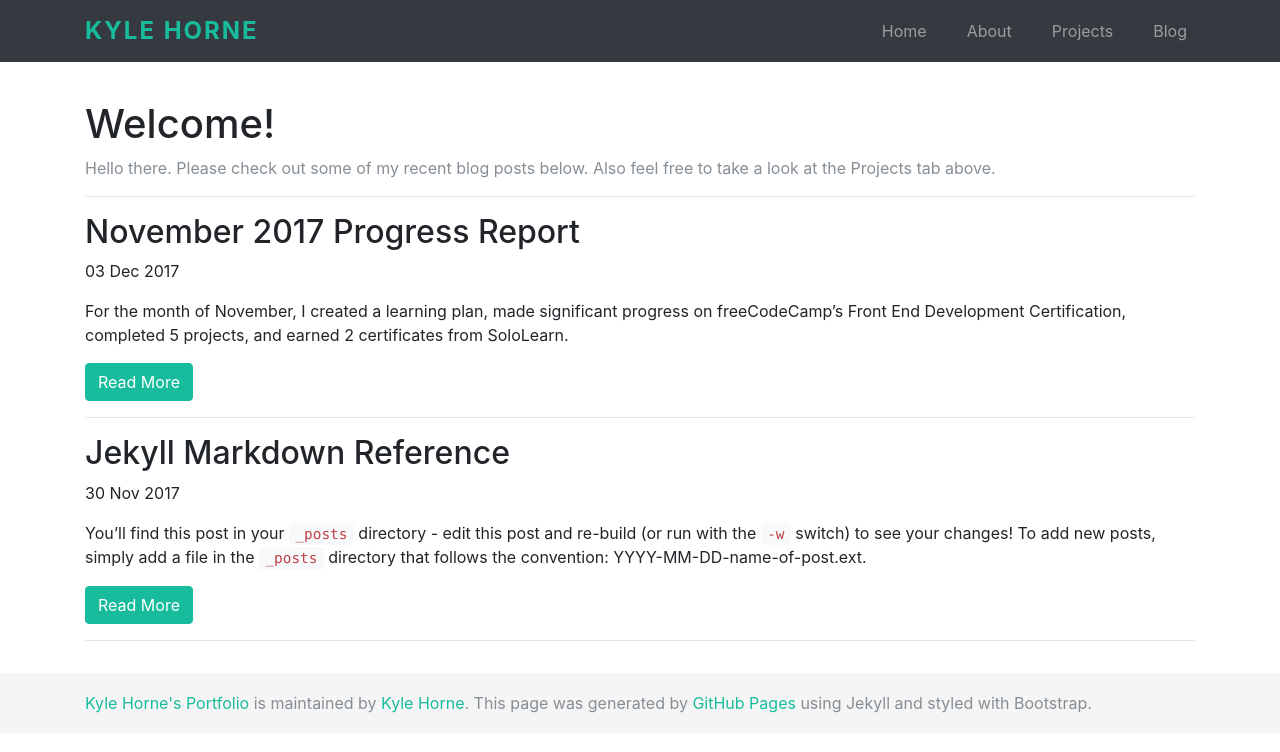
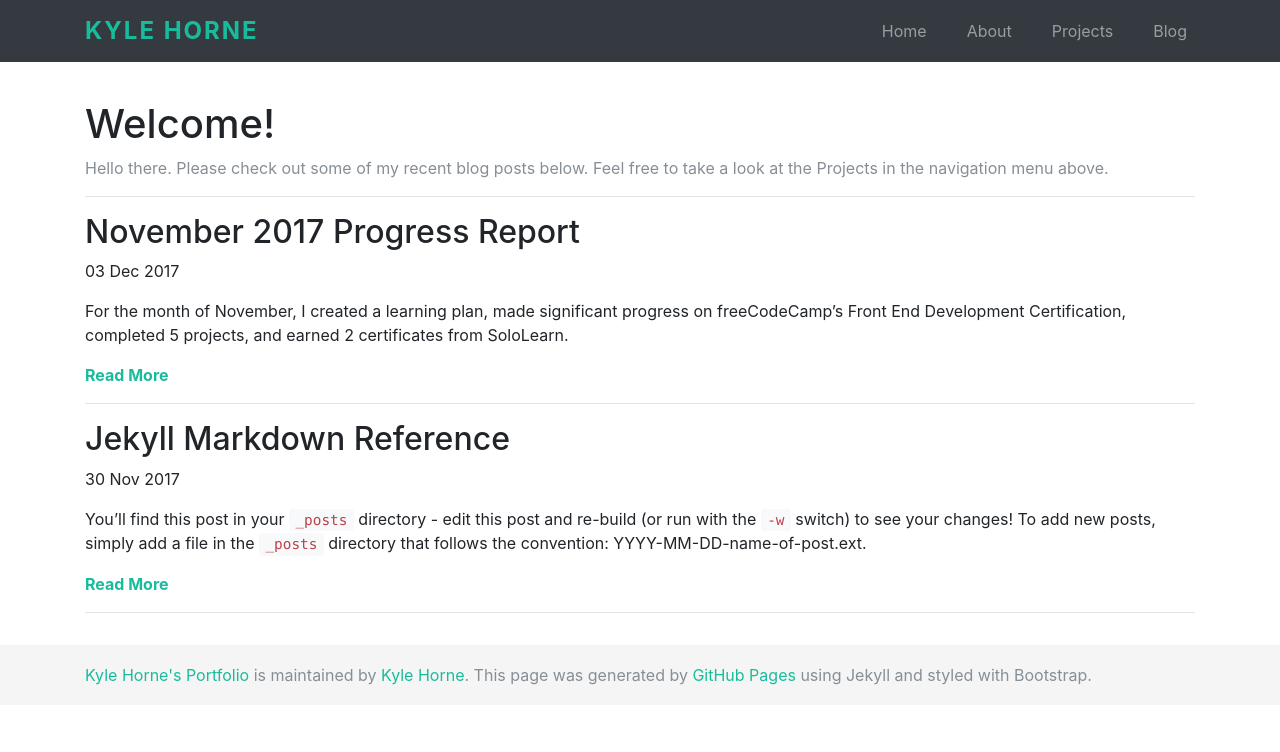
Before and after one commit to kyle-horne/kyle-horne.github.io, a Jekyll site: the page built from index.html, in a window 1280 px wide. Shown: the top 752 px of the page. Built offline with Jekyll 4.4.1, drawn with Linux system fonts in a browser that asks for light colours; nearby versions of some CDN libraries; the list of posts is cut into pages by our own code.

Commit message:
Update home page formatting

```diff
--- a/index.html
+++ b/index.html
@@ -4,7 +4,7 @@ title: {{ site.name }}
 ---
 
 <h1>Welcome!</h1>
-<p class="text-muted">Hello there. Please check out some of my recent blog posts below. Also feel free to take a look at the Projects tab above.</p>
+<p class="text-muted">Hello there. Please check out some of my recent blog posts below. Feel free to take a look at the Projects in the navigation menu above.</p>
 <hr/>
 
 {% for post in site.posts %}
@@ -14,7 +14,7 @@ title: {{ site.name }}
 
   <p>{{ post.excerpt }}</p>
 
-  <a href="{{ post.url }}" class="btn btn-primary">Read More</a>
+  <p><b><a href="{{ post.url }}">Read More</a></b></p>
 </div>
 <hr/>
 {% endfor %}
```
